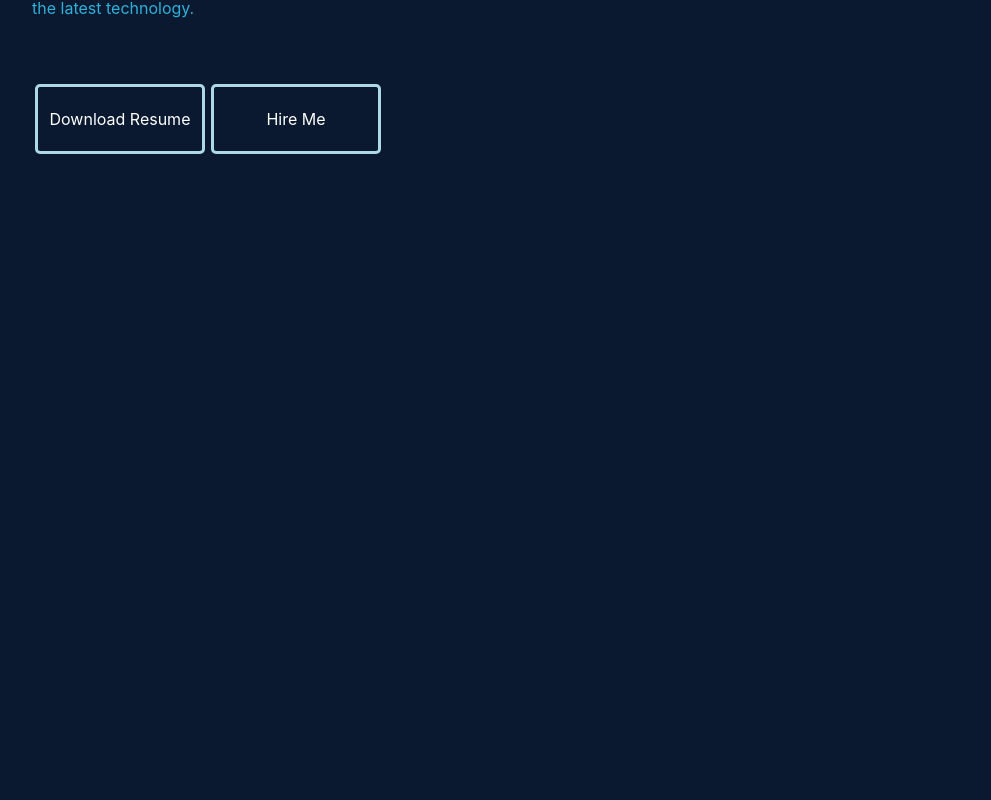
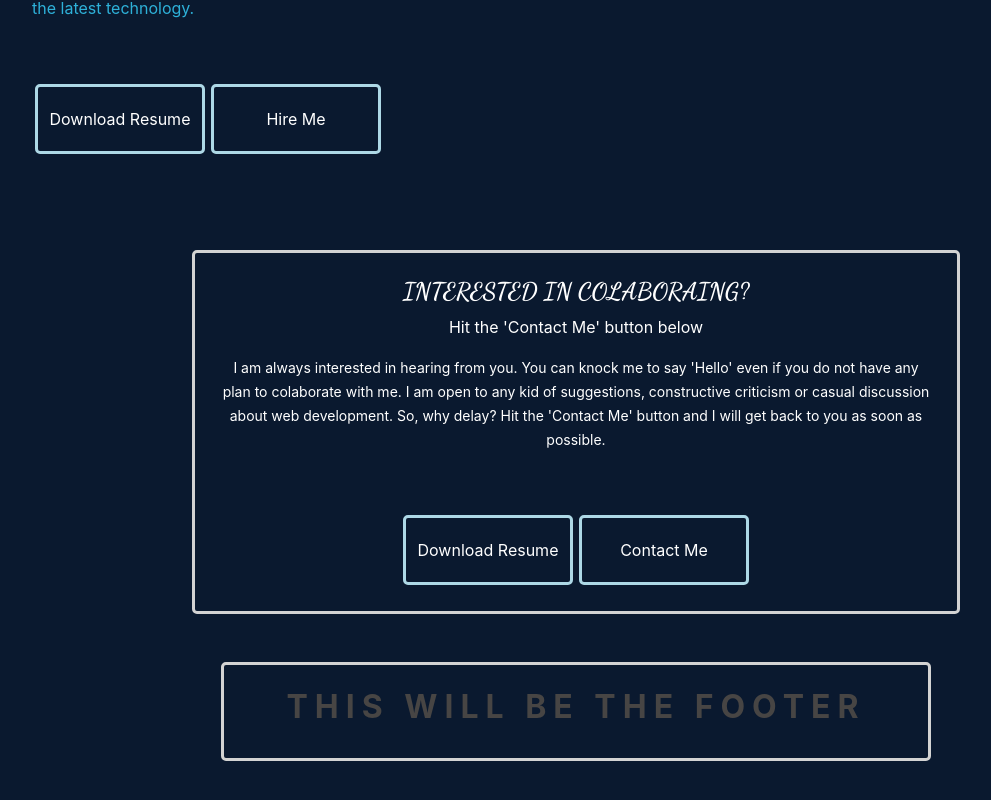
Before and after one commit to immanual19/immanual-portfolio, a React (Create React App) app: page / in a window 1280 px wide. Shown: the part 414-1214 px from the top of the page, without its empty margins (64-1055 px from the left). Before the commit the page ends 800 px from the top, so only its background shows below. Built offline with nearby package versions, Linux system fonts and the light colour scheme.

Commit message:
safe-code

```diff
--- /dev/null
+++ b/src/components/Home/EndSection/EndSection.css
@@ -0,0 +1,13 @@
+.end-section{
+  margin: auto;
+  width: 60%;
+  border: 3px solid lightgray;
+  border-radius: 5px;
+  padding: 2%;
+  color: white;
+  text-align: center;
+}
+
+.ending-header{
+    font-family: 'Dancing Script', cursive;
+}
--- /dev/null
+++ b/src/components/Home/EndSection/EndSection.js
@@ -0,0 +1,19 @@
+import React from 'react';
+import { motion } from "framer-motion";
+import './EndSection.css';
+const EndSection = () => {
+    return (
+        <motion.div
+        whileHover={{ scale: 1.09 }}
+        className="end-section">
+            <h4 className="ending-header">INTERESTED IN COLABORAING?</h4>
+            <p>Hit the 'Contact Me' button below</p>
+            <p><small>I am always interested in hearing from you. You can knock me to say 'Hello' even if you do not have any plan to colaborate with me. I am open to any kid of suggestions, constructive criticism or casual discussion about web development. So, why delay? Hit the 'Contact Me' button and I will get back to you as soon as possible.</small></p>
+            <br/><br/>
+            <button className="downloadHireButton"> <a href="https://drive.google.com/uc?id=1aNyoCmmQTW0Hx3MSvCSpxYex7Ug0Hnot&export=download">Download Resume</a></button>
+            <a href="http://localhost:3000/contact"><button className="downloadHireButton"> Contact Me</button></a>
+        </motion.div>
+    );
+};
+
+export default EndSection;
--- /dev/null
+++ b/src/components/Home/Footer/Footer.css
@@ -0,0 +1,9 @@
+.footer-section{
+    margin: auto;
+    width: 60%;
+    border: 3px solid lightgray;
+    border-radius: 5px;
+    padding: 2%;
+    color: white;
+    text-align: center;
+  }
--- /dev/null
+++ b/src/components/Home/Footer/Footer.js
@@ -0,0 +1,14 @@
+import React from 'react';
+import './Footer.css';
+const Footer = () => {
+    return (
+
+        <div className="my-5 mx-5">
+        <div className="footer-section">
+            <h1>This will be the Footer</h1>
+        </div>
+        </div>
+    );
+};
+
+export default Footer;
--- a/src/components/Home/HeaderMain/HeaderMain.js
+++ b/src/components/Home/HeaderMain/HeaderMain.js
@@ -1,5 +1,5 @@
 import React from 'react';
-import { motion } from "framer-motion"
+import { motion } from "framer-motion";
 import './HeaderMain.css';
 const HeaderMain = () => {
     return (
--- a/src/components/Home/Home/Home.js
+++ b/src/components/Home/Home/Home.js
@@ -1,4 +1,6 @@
 import React from 'react';
+import EndSection from '../EndSection/EndSection';
+import Footer from '../Footer/Footer';
 import HeaderMain from '../HeaderMain/HeaderMain';
 
 const Home = () => {
@@ -6,6 +8,8 @@ const Home = () => {
         <div>
 
             <HeaderMain></HeaderMain>
+            <EndSection></EndSection>
+            <Footer></Footer>
         </div>
     );
 };
```
